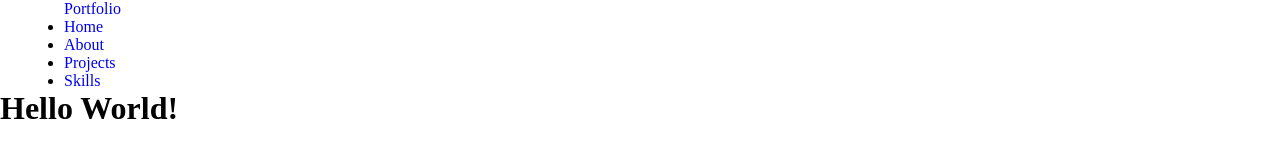
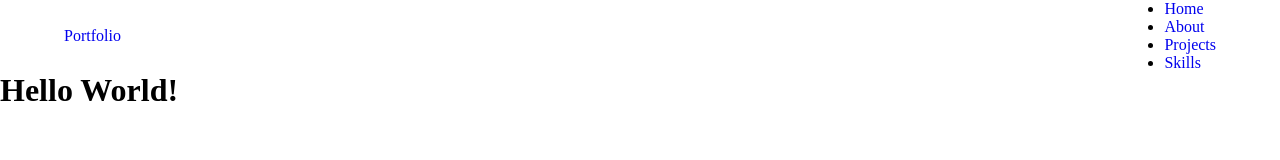
Before and after one commit to ugande/ugande.github.io, a plain HTML site: page index.html in a window 1280 px wide. Drawn offline with nearby package versions, Linux system fonts and the light colour scheme.

Commit message:
new changes added

```diff
--- a/css/styles.css
+++ b/css/styles.css
@@ -35,7 +35,7 @@ body {
 }
 
 /* Header styles */
-.main-header {
+.main-header > .container {
   display: flex;
   align-items: center;
   justify-content: space-between;
```
